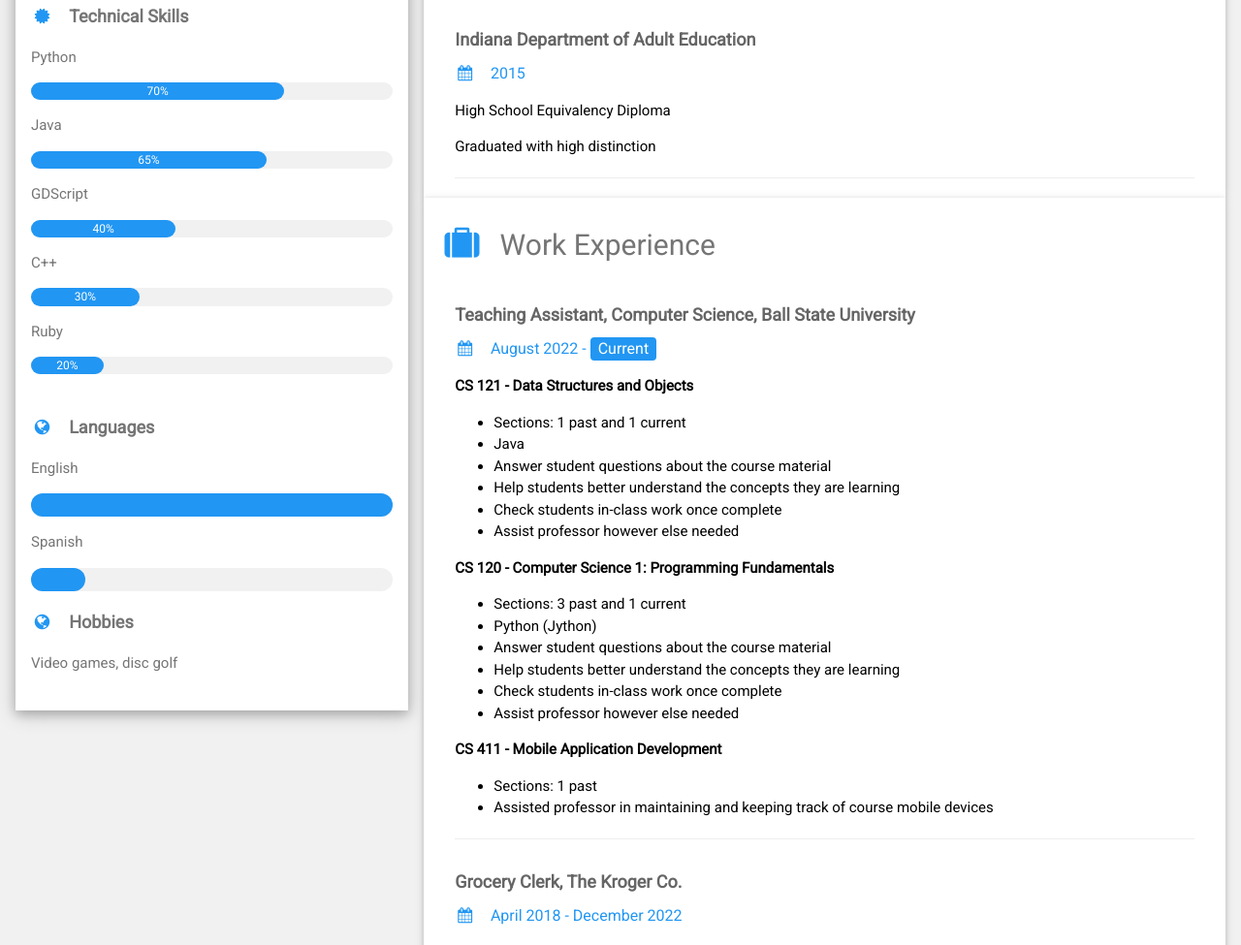
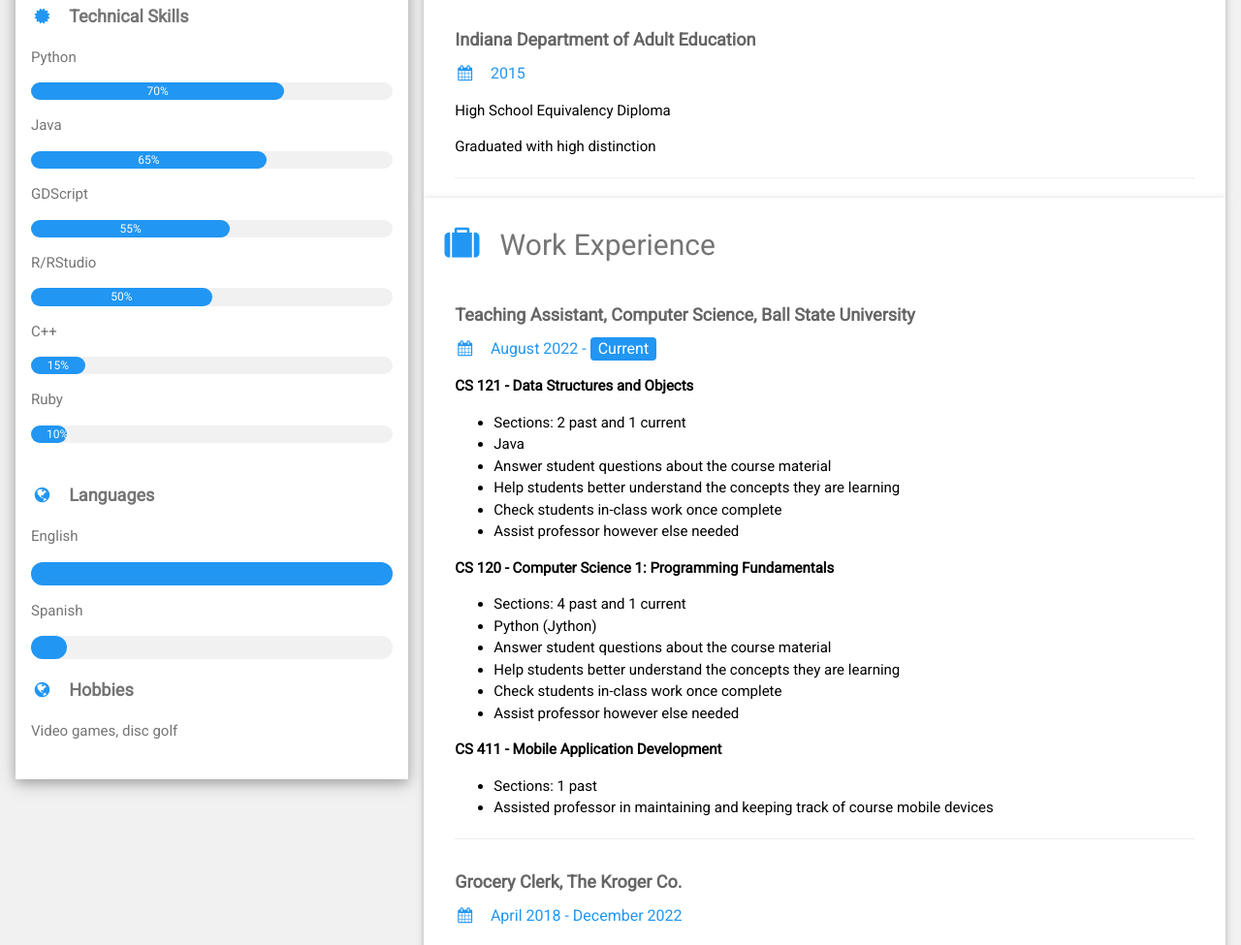
Before and after one commit to connor-counceller/connor-counceller.github.io, a plain HTML site: page index.html in a window 1280 px wide. Shown: the part 471-1446 px from the top of the page at 97% size. Drawn offline with nearby package versions, Linux system fonts and the light colour scheme.

Commit message:
Update technical skills and TA sections

```diff
--- a/index.html
+++ b/index.html
@@ -49,15 +49,19 @@
                         </div>
                         <p>GDScript</p>
                         <div class="w3-light-grey w3-round-xlarge w3-small">
-                            <div class="w3-container w3-center w3-round-xlarge w3-blue" style="width:40%">40%</div>
+                            <div class="w3-container w3-center w3-round-xlarge w3-blue" style="width:55%">55%</div>
+                        </div>
+                        <p>R/RStudio</p>
+                        <div class="w3-light-grey w3-round-xlarge w3-small">
+                            <div class="w3-container w3-center w3-round-xlarge w3-blue" style="width:50%">50%</div>
                         </div>
                         <p>C++</p>
                         <div class="w3-light-grey w3-round-xlarge w3-small">
-                            <div class="w3-container w3-center w3-round-xlarge w3-blue" style="width:30%">30%</div>
+                            <div class="w3-container w3-center w3-round-xlarge w3-blue" style="width:15%">15%</div>
                         </div>
                         <p>Ruby</p>
                         <div class="w3-light-grey w3-round-xlarge w3-small">
-                            <div class="w3-container w3-center w3-round-xlarge w3-blue" style="width:20%">20%</div>
+                            <div class="w3-container w3-center w3-round-xlarge w3-blue" style="width:10%">10%</div>
                         </div>
                         <br>
 
@@ -68,7 +72,7 @@
                         </div>
                         <p>Spanish</p>
                         <div class="w3-light-grey w3-round-xlarge">
-                            <div class="w3-round-xlarge w3-blue" style="height:24px;width:15%"></div>
+                            <div class="w3-round-xlarge w3-blue" style="height:24px;width:10%"></div>
                         </div>
 
                         <p class="w3-large w3-text-theme"><b><i class="fa fa-globe fa-fw w3-margin-right w3-text-blue"></i>Hobbies</b></p>
@@ -88,14 +92,14 @@
                     <h2 class="w3-text-grey w3-padding-16"><i class="fa fa-certificate fa-fw w3-margin-right w3-xxlarge w3-text-blue"></i>Education</h2>
                     <div class="w3-container">
                         <h5 class="w3-opacity"><b>Ball State University</b></h5>
-                        <h6 class="w3-text-blue"><i class="fa fa-calendar fa-fw w3-margin-right"></i>2022-<span class="w3-tag w3-blue w3-round">Current</span></h6>
+                        <h6 class="w3-text-blue"><i class="fa fa-calendar fa-fw w3-margin-right"></i>2022 - <span class="w3-tag w3-blue w3-round">Current</span></h6>
                         <p>Bachelor Degree - Computer Science</p>
                         <p>Cumulative GPA: 3.9</p>
                         <hr>
                     </div>
                     <div class="w3-container">
                         <h5 class="w3-opacity"><b>Ivy Tech Community College</b></h5>
-                        <h6 class="w3-text-blue"><i class="fa fa-calendar fa-fw w3-margin-right"></i>2020-2022</h6>
+                        <h6 class="w3-text-blue"><i class="fa fa-calendar fa-fw w3-margin-right"></i>2020 - 2022</h6>
                         <p>Started Bachelor Degree, transfered to BSU to complete</p>
                         <p>Institutional Cumulative GPA: 4.0</p>
                         <hr>
@@ -116,7 +120,7 @@
                         <h6 class="w3-text-blue"><i class="fa fa-calendar fa-fw w3-margin-right"></i>August 2022 - <span class="w3-tag w3-blue w3-round">Current</span></h6>
                         <p><b>CS 121 - Data Structures and Objects</b>
                             <ul>
-                            <li>Sections: 1 past and 1 current</li>
+                            <li>Sections: 2 past and 1 current</li>
                             <li>Java</li>
                             <li>Answer student questions about the course material</li>
                             <li>Help students better understand the concepts they are learning</li>
@@ -126,7 +130,7 @@
                         </p>
                         <p><b>CS 120 - Computer Science 1: Programming Fundamentals</b>
                             <ul>
-                            <li>Sections: 3 past and 1 current</li>
+                            <li>Sections: 4 past and 1 current</li>
                             <li>Python (Jython)</li>
                             <li>Answer student questions about the course material</li>
                             <li>Help students better understand the concepts they are learning</li>
```
